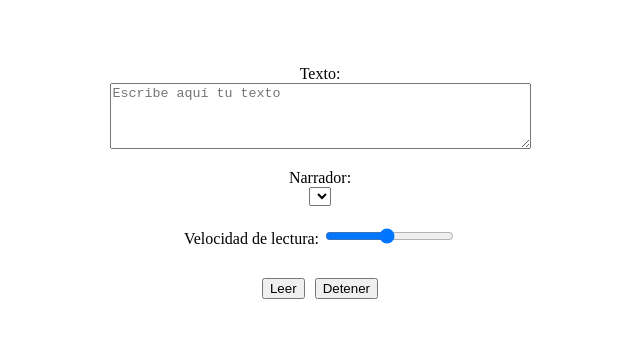
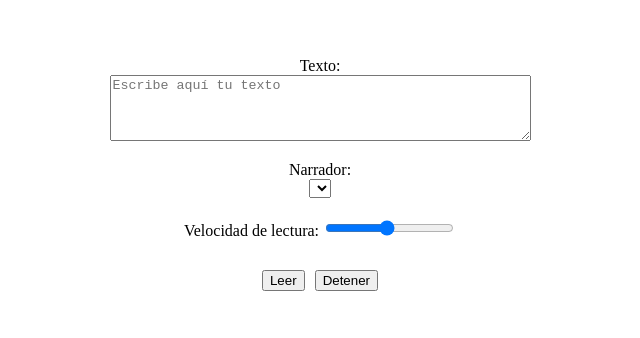
Before and after one commit to instak1ll/voz-expreza, a plain HTML site: page index.html in a window 1280 px wide. Shown: the part 226-564 px from the top of the page, without its empty margins (320-960 px from the left). Drawn offline with Linux system fonts and the light colour scheme.

Commit message:
Microsoft Edge

```diff
--- a/index.html
+++ b/index.html
@@ -10,12 +10,20 @@
     <meta name="viewport" content="width=device-width, initial-scale=1.0">
     <link rel="icon" href="icono.png">
     <style>
+        html,
+        body {
+            height: 100%;
+            margin: 0;
+            padding: 0;
+        }
+
         .container {
             display: flex;
             flex-direction: column;
             align-items: center;
             justify-content: center;
-            height: 100vh;
+            height: 100%;
+            margin: 0 5%;
         }
 
         .text-area {
```
